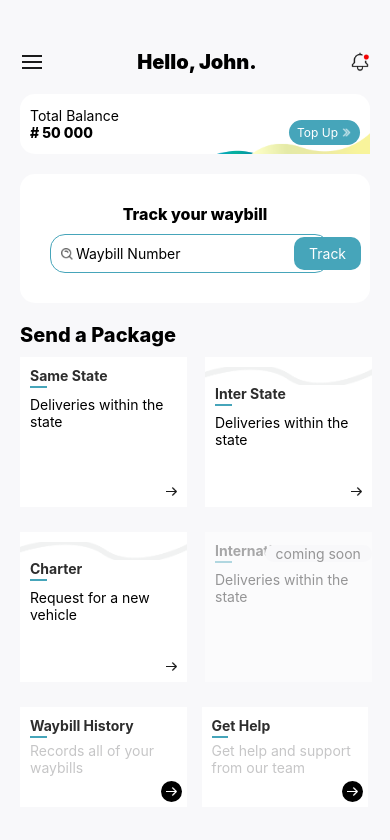
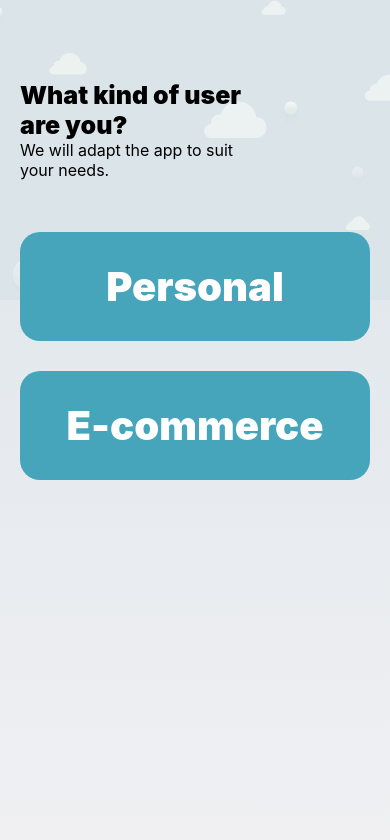
Before and after one commit to FUSION-FUSION/Mobile-Assessment-React-Native, a React Native app: screen /HomeScreen in a window 390 px wide. Shown: the top 840 px of the page. Built offline with nearby package versions, Linux system fonts and the light colour scheme.

Commit message:
new changes

```diff
--- a/Navigator.js
+++ b/Navigator.js
@@ -19,7 +19,7 @@ const screenOptions = {
 export const MyStack = () => (
     <NavigationContainer>
         <Stack.Navigator
-            initialRouteName="HomeScreen"
+            initialRouteName="SplashScreen"
             screenOptions={screenOptions}
         >
             <Stack.Screen name="LoginScreen" component={LoginScreen} />
--- a/package.json
+++ b/package.json
@@ -13,12 +13,12 @@
     "@react-navigation/native": "^6.0.11",
     "@react-navigation/native-stack": "^6.7.0",
     "expo": "~45.0.0",
+    "expo-app-loading": "^2.1.0",
     "expo-linear-gradient": "~11.3.0",
     "expo-status-bar": "~1.3.0",
     "react": "17.0.2",
     "react-dom": "17.0.2",
     "react-native": "0.68.2",
-    "react-native-modal": "^13.0.1",
     "react-native-safe-area-context": "4.2.4",
     "react-native-screens": "~3.11.1",
     "react-native-web": "0.17.7"
--- a/screens/LocationScreen.js
+++ b/screens/LocationScreen.js
@@ -1,11 +1,4 @@
-import {
-    View,
-    Text,
-    Image,
-    ImageBackground,
-    Pressable,
-    ScrollView,
-} from "react-native";
+import { View, Text, Image, ImageBackground, Pressable } from "react-native";
 import React from "react";
 import { StyleSheet } from "react-native";
 import Line from "../components/Line";
@@ -25,6 +18,7 @@ const LocationScreen = ({ navigation }) => {
             setPadding("150%");
         }
     };
+
     return (
         <View style={{ flex: 1 }}>
             <ImageBackground
@@ -60,7 +54,7 @@ const LocationScreen = ({ navigation }) => {
                         style={{
                             backgroundColor: "#ffffff",
                             paddingHorizontal: 25,
-                            paddingVertical: 5,
+                            paddingVertical: 8,
                             borderRadius: 10,
                         }}
                     >
@@ -77,7 +71,6 @@ const LocationScreen = ({ navigation }) => {
                         paddingBottom: 20,
                         borderTopLeftRadius: 30,
                         borderTopRightRadius: 30,
-                        // paddingBottom: "100%",
                         height: "90%",
                     }}
                     onPress={() => toggle()}
@@ -90,18 +83,15 @@ const LocationScreen = ({ navigation }) => {
                         }}
                     >
                         <Text></Text>
-                        <Pressable>
+
                         <Image
                             source={require("../assets/Shipify-Assets/line.png")}
                             style={{ width: 50, marginLeft: 10 }}
                         />
-                        </Pressable>
 
-                        <Pressable>
                         <Image
                             source={require("../assets/Shipify-Assets/sort.png")}
                         />
-                        </Pressable>
                     </View>
 
                     <View
```
Also changed, not shown: 1 other file (tests, documents, lock files or other folders). Lines whose indentation alone changed are shown as unchanged.
